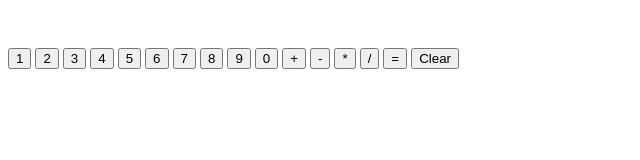
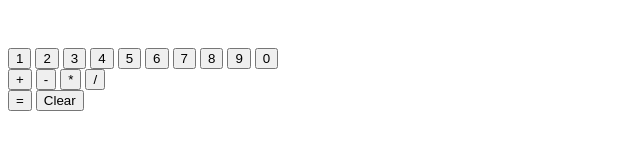
Before and after one commit to KyleAMcGinley/Calculator, a plain HTML site: page index.html in a window 1280 px wide. Shown: the whole page, without its empty margins (0-640 px from the left). Drawn offline with Linux system fonts and the light colour scheme.

Commit message:
added containers to numbers and operators

```diff
--- a/index.html
+++ b/index.html
@@ -11,6 +11,7 @@
 <body>
     <div id="calculator">
         <div id="display"></div>
+        <div id="numbers">
             <button id="one">1</button>
             <button id="two">2</button>
             <button id="three">3</button>
@@ -21,13 +22,15 @@
             <button id="eight">8</button>
             <button id="nine">9</button>
             <button id="zero">0</button>
+        </div>
+        <div id="operators">
             <button id="plus">+</button>
             <button id="minus">-</button>
             <button id="times">*</button>
             <button id="divided-by">/</button>
+        </div>
             <button id="equals">=</button>
             <button id="clear">Clear</button>
-
     </div>
 
 </body>
```
Lines whose indentation alone changed are shown as unchanged.
